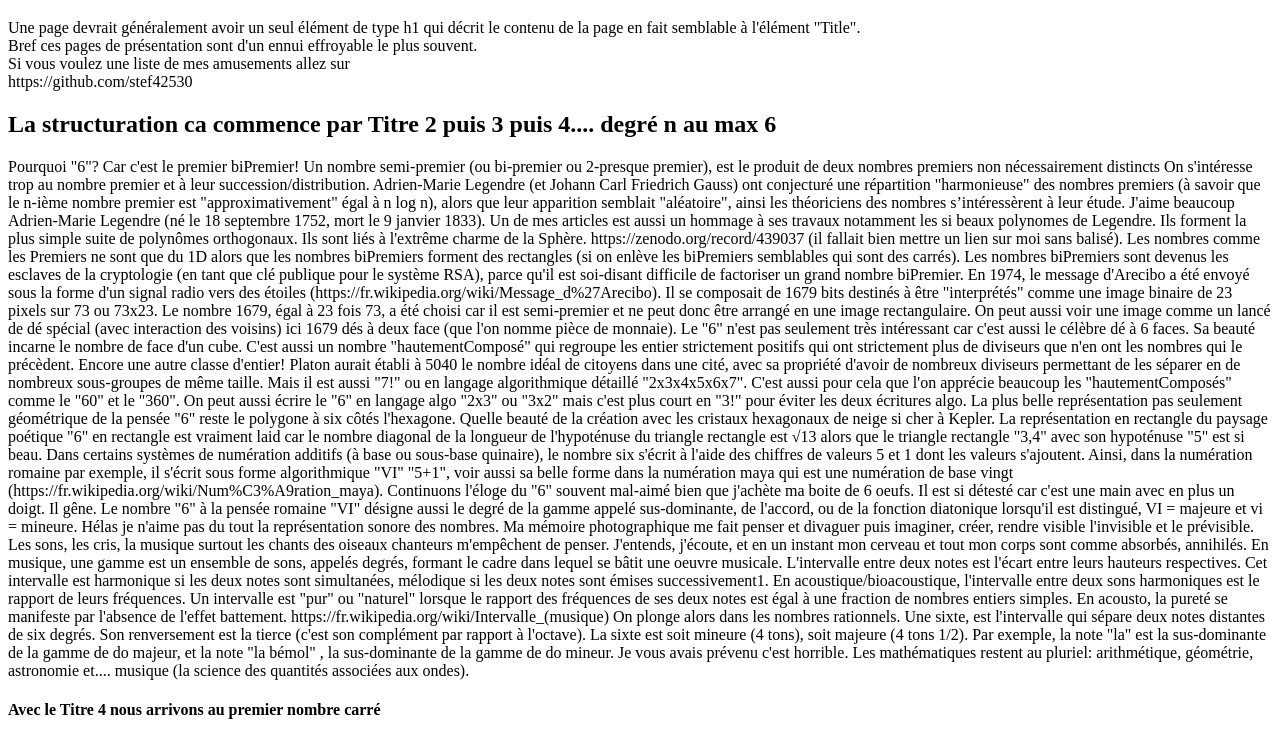
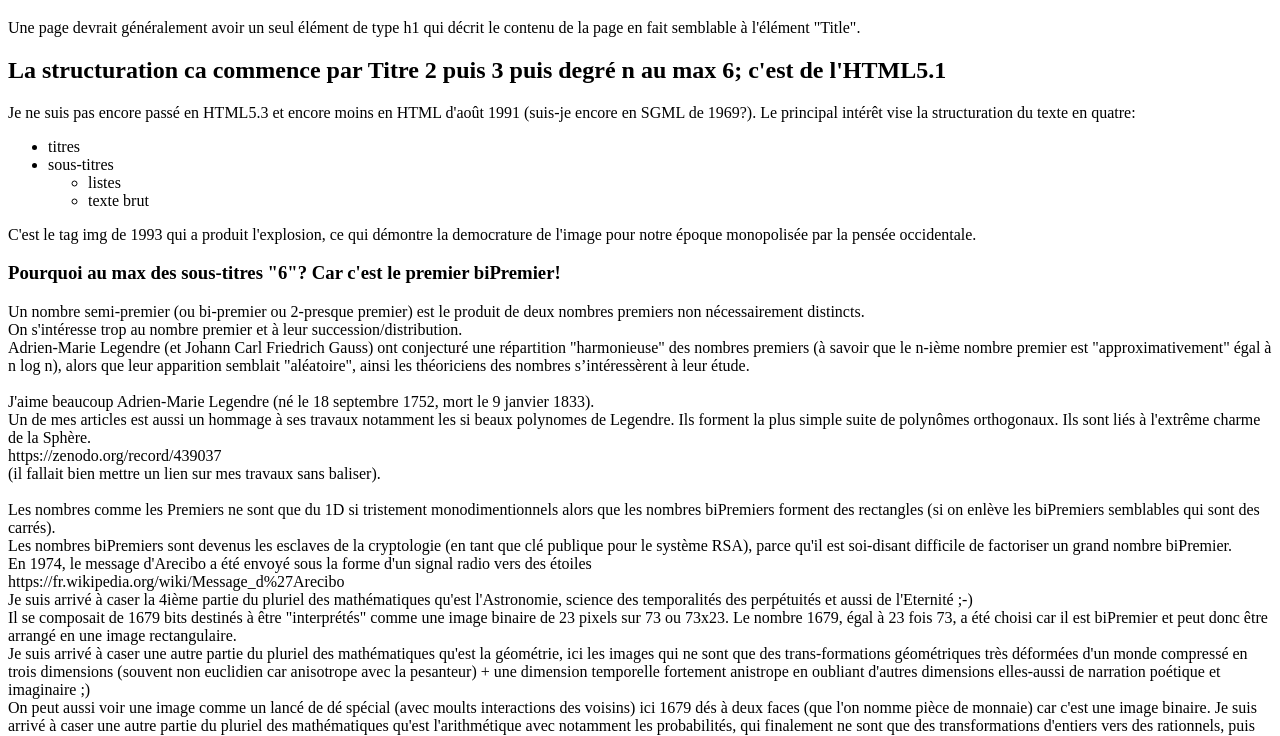
Before and after one commit to stef42530/stef42530.github.io, a plain HTML site: page index.html in a window 1280 px wide. Shown: the part 61-797 px from the top of the page. Drawn offline with Linux system fonts and the light colour scheme.

Commit message:
Update index.html

```diff
--- a/index.html
+++ b/index.html
@@ -2,46 +2,63 @@
 <html>
 <body>
 <h1>Hello! Welcome & Bienvenue </h1>
-  Une page devrait généralement avoir un seul élément de type h1 qui décrit le contenu de la page en fait semblable à l'élément "Title".<br>
-  Bref ces pages de présentation sont d'un ennui effroyable le plus souvent.<br>
-  Si vous voulez une liste de mes amusements allez sur <br>
-  https://github.com/stef42530
+  Une page devrait généralement avoir un seul élément de type h1 qui décrit le contenu de la page en fait semblable à l'élément "Title".
   <br>
-  <h2> La structuration ca commence par Titre 2 puis 3 puis 4.... degré n au max 6 </h2>
-  Pourquoi "6"? Car c'est le premier biPremier!
-  Un nombre semi-premier (ou bi-premier ou 2-presque premier), est le produit de deux nombres premiers non nécessairement distincts
-  On s'intéresse trop au nombre premier et à leur succession/distribution.
+  <h2> La structuration ca commence par Titre 2 puis 3 puis degré n au max 6; c'est de l'HTML5.1 </h2>
+  Je ne suis pas encore passé en HTML5.3 et encore moins en HTML d'août 1991 (suis-je encore en SGML de 1969?).
+  Le principal intérêt vise la structuration du texte en quatre:
+  <ul>
+  <li>titres</li>
+  <li>
+    sous-titres
+    <ul>
+      <li> listes</li>
+      <li> texte brut</li>
+    </ul>
+  </li>
+</ul>
+   C'est le tag img de 1993 qui a produit l'explosion, ce qui démontre la democrature de l'image pour notre époque monopolisée par la pensée occidentale.
+  <h3>Pourquoi au max des sous-titres "6"? Car c'est le premier biPremier!  </h3>
+  Un nombre semi-premier (ou bi-premier ou 2-presque premier) est le produit de deux nombres premiers non nécessairement distincts.<br>
+  On s'intéresse trop au nombre premier et à leur succession/distribution.<br>
   Adrien-Marie Legendre (et Johann Carl Friedrich Gauss) ont conjecturé une répartition "harmonieuse" des nombres premiers
   (à savoir que le n-ième nombre premier est "approximativement" égal à n log n), alors que leur apparition semblait "aléatoire",
-  ainsi les théoriciens des nombres s’intéressèrent à leur étude.
-  J'aime beaucoup Adrien-Marie Legendre (né le 18 septembre 1752, mort le 9 janvier 1833).
-  Un de mes articles est aussi un hommage à ses travaux notamment les si beaux polynomes de Legendre. Ils forment la plus simple suite de polynômes orthogonaux.
-  Ils sont liés à l'extrême charme de la Sphère.
-  https://zenodo.org/record/439037
-  (il fallait bien mettre un lien sur moi sans balisé).
-  Les nombres comme les Premiers ne sont que du 1D alors que les nombres biPremiers forment des rectangles (si on enlève les biPremiers semblables qui sont des carrés).
-  Les nombres biPremiers sont devenus les esclaves de la cryptologie (en tant que clé publique pour le système RSA), parce qu'il est soi-disant difficile de factoriser un grand nombre biPremier.
-  En 1974, le message d'Arecibo a été envoyé sous la forme d'un signal radio vers des étoiles (https://fr.wikipedia.org/wiki/Message_d%27Arecibo).
+  ainsi les théoriciens des nombres s’intéressèrent à leur étude.<br><br>
+  J'aime beaucoup Adrien-Marie Legendre (né le 18 septembre 1752, mort le 9 janvier 1833).<br> Un de mes articles est aussi un hommage à ses travaux notamment les si beaux polynomes de Legendre. Ils forment la plus simple suite de polynômes orthogonaux.
+  Ils sont liés à l'extrême charme de la Sphère. <br>
+  https://zenodo.org/record/439037<br>
+  (il fallait bien mettre un lien sur mes travaux sans baliser).<br>
+  <br>
+  Les nombres comme les Premiers ne sont que du 1D si tristement monodimentionnels alors que les nombres biPremiers forment des rectangles (si on enlève les biPremiers semblables qui sont des carrés).<br>
+  Les nombres biPremiers sont devenus les esclaves de la cryptologie (en tant que clé publique pour le système RSA), parce qu'il est soi-disant difficile de factoriser un grand nombre biPremier.<br>
+  En 1974, le message d'Arecibo a été envoyé sous la forme d'un signal radio vers des étoiles <br>https://fr.wikipedia.org/wiki/Message_d%27Arecibo <br>
+  Je suis arrivé à caser la 4ième partie du pluriel des mathématiques qu'est l'Astronomie, science des temporalités des perpétuités et aussi de l'Eternité ;-)<br>
   Il se composait de 1679 bits destinés à être "interprétés" comme une image binaire de 23 pixels sur 73 ou 73x23.
-  Le nombre 1679, égal à 23 fois 73, a été choisi car il est semi-premier et ne peut donc être arrangé en une image rectangulaire.
-  On peut aussi voir une image comme un lancé de dé spécial (avec interaction des voisins) ici 1679 dés à deux face (que l'on nomme pièce de monnaie).
-  Le "6" n'est pas seulement très intéressant car c'est aussi le célèbre dé à 6 faces. Sa beauté incarne le nombre de face d'un cube.
-  C'est aussi un nombre "hautementComposé" qui regroupe les entier strictement positifs qui ont strictement plus de diviseurs que n'en ont les nombres qui le précèdent.
+  Le nombre 1679, égal à 23 fois 73, a été choisi car il est biPremier et peut donc être arrangé en une image rectangulaire.<br>
+   Je suis arrivé à caser une autre partie du pluriel des mathématiques qu'est la géométrie, ici les images qui ne sont que des trans-formations géométriques très déformées d'un monde compressé en trois dimensions (souvent non euclidien car anisotrope avec la pesanteur) + une dimension temporelle fortement anistrope en oubliant d'autres dimensions elles-aussi de narration poétique et imaginaire ;)<br>
+  On peut aussi voir une image comme un lancé de dé spécial (avec moults interactions des voisins) ici 1679 dés à deux faces (que l'on nomme pièce de monnaie) car c'est une image binaire.
+  Je suis arrivé à caser une autre partie du pluriel des mathématiques qu'est l'arithmétique avec notamment les probabilités, qui finalement ne sont que des transformations d'entiers vers des rationnels, puis avec les statistiques, vers les réels. <br> C'est aussi le centre des recherches de mon laboratoire CREATIS que sont les  images médicales à soigner par les probabilités et les systèmes d'articielle intelligence probabiliste  ;)<br>
+  https://www.creatis.insa-lyon.fr/~mottin/br>
+  Le "6" n'est pas seulement très intéressant car c'est aussi le célèbre dé à 6 faces. Sa beauté incarne le nombre de face d'un cube.<br>
+  C'est aussi un nombre "hautementComposé" qui regroupe les entiers strictement positifs qui ont strictement plus de diviseurs que n'en possèdent les nombres qui le précèdent.
   Encore une autre classe d'entier! Platon aurait établi à 5040 le nombre idéal de citoyens dans une cité,
-  avec sa propriété d'avoir de nombreux diviseurs permettant de les séparer en de nombreux sous-groupes de même taille.
-  Mais il est aussi "7!" ou en langage algorithmique détaillé "2x3x4x5x6x7".
-  C'est aussi pour cela que l'on apprécie beaucoup les "hautementComposés" comme le "60" et le "360".
-  On peut aussi écrire le "6" en langage algo "2x3" ou "3x2" mais c'est plus court en "3!" pour éviter les deux écritures algo.
-  La plus belle représentation pas seulement géométrique de la pensée "6" reste le  polygone à six côtés l'hexagone.
-  Quelle beauté de la création avec les cristaux hexagonaux de neige si cher à Kepler.
-  La représentation en rectangle du paysage poétique "6" en rectangle est vraiment laid
+  avec sa propriété d'avoir de nombreux diviseurs permettant de les séparer en de nombreux sous-groupes de même taille.<br>
+  Mais il est aussi "7!" ou en langage algorithmique détaillé "2x3x4x5x6x7". <br>
+  C'est aussi pour cela que l'on apprécie beaucoup les "hautementComposés" comme le "60" et le "360".<br>
+  On peut aussi écrire le "6" en langage algo "2x3" ou "3x2" mais c'est plus court en "3!" pour éviter les deux possibilités des écritures algo.<br>
+  La plus belle représentation (pas seulement géométrique de la pensée du "6") reste le  polygone à six côtés: l'hexagone.<br>
+  Quelle beauté qu'offre la Nature avec les cristaux hexagonaux de neige si chers à Kepler.
+  En 1611, Kepler publie un petit traité qui est une des premières approches scientifiques de l'étude des cristaux de neige.<br>
+Puis Descartes est le premier, en 1635, à décrire avec précision plusieurs formes de cristaux de neige et tout cela à l'oeil nu! En 1665, l'invention récente du microscope permet à Hooke de réaliser des observations encore plus précises. Il publie dans Micrographia de nombreux dessins qui révèlent les structures des cristaux de neige.<br>
+Je suis arrivé à caser une autre partie de mon travail en microscopie et biophotonique;)<br>
+  La représentation/narration en rectangle du paysage de la pensée "6" est vraiment trop laide
   car le nombre diagonal de la longueur de l'hypoténuse du triangle rectangle est √13
-  alors que le triangle rectangle "3,4" avec son hypoténuse "5" est si beau.
+  alors que le triangle rectangle "3,4" avec son hypoténuse "5" est si extraordinaire et encore utilisé par tous les maçons, les carreleurs, et les mathématiciens constructeurs. <br>Je suis arrivé à caser une autre partie de ma pensée en rendant hommage à mon père qui m'a appris l'art du carrelage dès ma onzième année pendant toutes mes vacances de collégien...<br>
   Dans certains systèmes de numération additifs (à base ou sous-base quinaire), le nombre six s'écrit à l'aide des chiffres de valeurs 5 et 1 dont les valeurs s'ajoutent.
   Ainsi, dans la numération romaine par exemple, il s'écrit sous forme algorithmique "VI" "5+1",
-  voir aussi sa belle forme dans la numération maya qui est une numération de base vingt (https://fr.wikipedia.org/wiki/Num%C3%A9ration_maya).
-  Continuons l'éloge du "6" souvent mal-aimé bien que j'achète ma boite de 6 oeufs.
-  Il est si détesté car c'est une main avec en plus un doigt. Il gêne.
+  voir aussi sa belle forme dans la numération maya qui est une numération de base vingt (https://fr.wikipedia.org/wiki/Num%C3%A9ration_maya).<br>
+  Continuons l'éloge du "6" souvent mal-aimé bien que j'achète toujours ma boite de 6 oeufs. <br>
+  Il est si détesté car c'est une main avec en plus un doigt. Il gêne.<br>
   Le nombre "6" à la pensée romaine "VI" désigne aussi le degré de la gamme appelé sus-dominante, de l'accord, ou de la fonction diatonique lorsqu'il est distingué, VI = majeure et vi = mineure.
   Hélas je n'aime pas du tout la représentation sonore des nombres. Ma mémoire photographique me fait penser et divaguer puis imaginer, créer, rendre visible l'invisible et le prévisible.
   Les sons, les cris, la musique surtout les chants des oiseaux chanteurs m'empêchent de penser.
@@ -55,14 +72,18 @@
   Une sixte, est l'intervalle qui sépare deux notes distantes de six degrés. Son renversement est la tierce (c'est son complément par rapport à l'octave).
   La sixte est soit mineure (4 tons), soit majeure (4 tons 1/2).
   Par exemple, la note "la" est la sus-dominante de la gamme de do majeur, et la note "la bémol" , la sus-dominante de la gamme de do mineur.
-  Je vous avais prévenu c'est horrible.
-  Les mathématiques restent au pluriel: arithmétique, géométrie, astronomie et.... musique (la science des quantités associées aux ondes).
+  Je vous avais prévenu c'est horrible.<br>
+  Je suis arrivé à caser une autre partie de mon travail en bio-acoustique de l'oiseau chanteur;)<br>
+  Les mathématiques restent au pluriel: arithmétique, géométrie, astronomie et.... musique (la science des quantités associées aux ondes).<br>
+  En fait les rêves ne sont-ils que les sources de tous nos savoirs (nos sciences fondamentales), nos savoir-faire (nos sciences d'ingénieur nommées par exemple "génie électrique"), nos savoir-être (les Humanités, les sociences dites humaines, les autres seraient alors "inhumaines"?)<br>
+  Je suis arrivé à caser une autre partie de mon travail sur le sommeil paradoxal des animaux. Seuls les mammifères et les oiseaux rêvent et pas les autres. Le sommeil paradoxal est la dernière fonction vitale dont on ignore la fonction! <br>Je rends ici hommage au Professeur Michel Jouvet qui a créé le terme "sommeil paradoxal" en 1958 et ui fut mon président de Thèse et qui me conseilla lors des bifurcations de mes recherches. <br>
      <h4> Avec le Titre 4 nous arrivons au premier nombre carré </h4>
   <h2>Je suis aussi un éditeur et directeur de collection </h2>
-    <h3>allez voir la collection de 28 ouvrages, soit 9314 pages en cette année 2023</h3>
+    <h3>Vous pouvez aller voir la collection de 28 ouvrages, soit 9314 pages en cette année 2023</h3>
   <h4> https://hal.science/INTEGRATIONS/ </h4>
+   <h4> https://www.amazon.fr/St%25C3%25A9phane-Mottin/e/B004MUFLVC </h4>
   L'entier impair 2023 admet seulement 6 diviseurs qui sont 1,7,17,119,289,2023.
-  Si on cherche alors nous trouvons très souvent le "6" ;
+  Si on cherche alors nous trouvons très souvent le "6";-))
      <h4>Title "4"</h4>
 <p>I'm hosted by GitHub Pages </p>
   Hélas GitHub appartient à Gates
@@ -71,8 +92,10 @@
   Voilà ma présentation qui j'espère vous aura amusée.
   Vous l'avez compris: certains me taxent de "polymathe" ;-)
   https://fr.wikipedia.org/wiki/Polymathie
+  Si vous voulez une liste de mes amusements nommés "travaux/cv" allez sur <br>
+  https://github.com/stef42530<br>
     </p>
   <h6>Titre "6"</h6>
-  Tout ce qui est sur cette page est ©Stephane Mottin, un chercheur CNRS.
+  Tout ce qui est sur cette page est sous ©Stephane Mottin, un chercheur CNRS.
 </body>
 </html>
```
